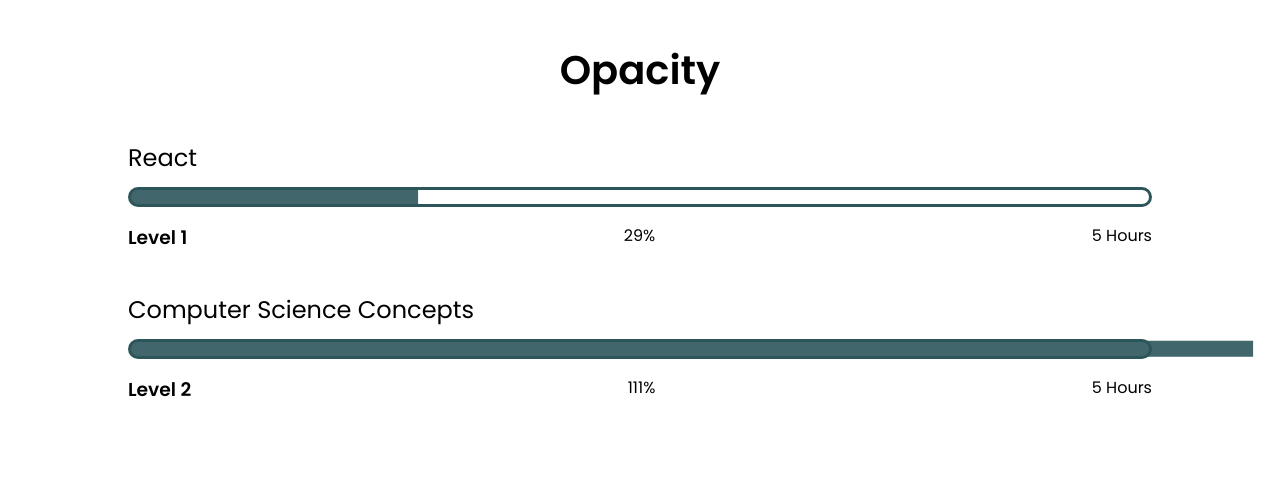
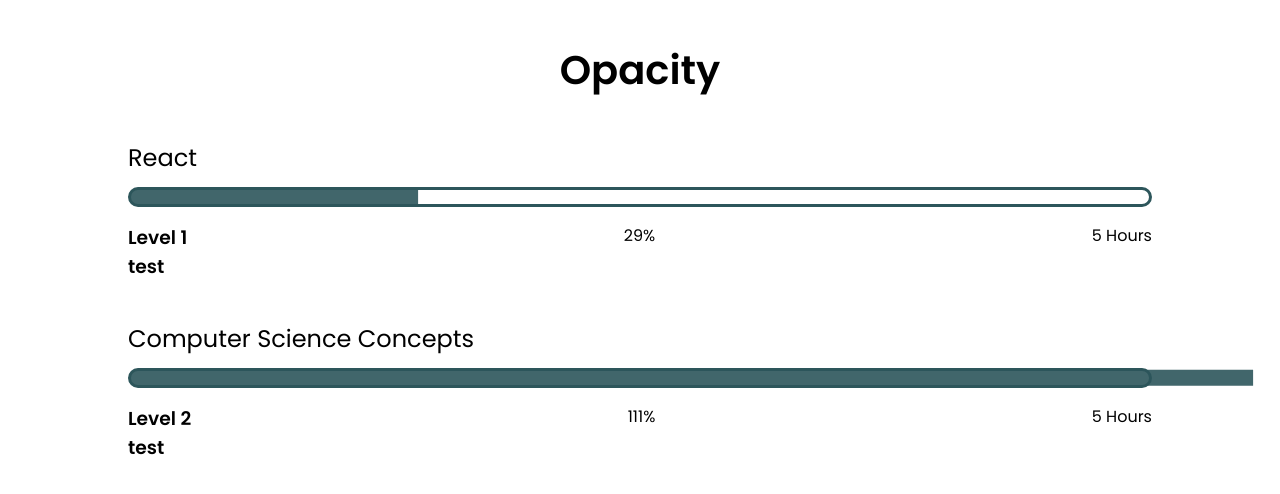
Before and after one commit to escott2/opacity-react, a React (Create React App) app: page / in a window 1280 px wide. Shown: the top 494 px of the page. Built offline with nearby package versions, Linux system fonts and the light colour scheme.

Commit message:
testing branch

```diff
--- a/src/components/Tally.js
+++ b/src/components/Tally.js
@@ -1,7 +1,9 @@
 import React from "react";
 
 function Tally() {
-    return <div className="Progress-tally"></div>;
+    return <div className="Progress-tally">
+        <h3>test</h3>
+    </div>;
 }
 
 export default Tally;
```
